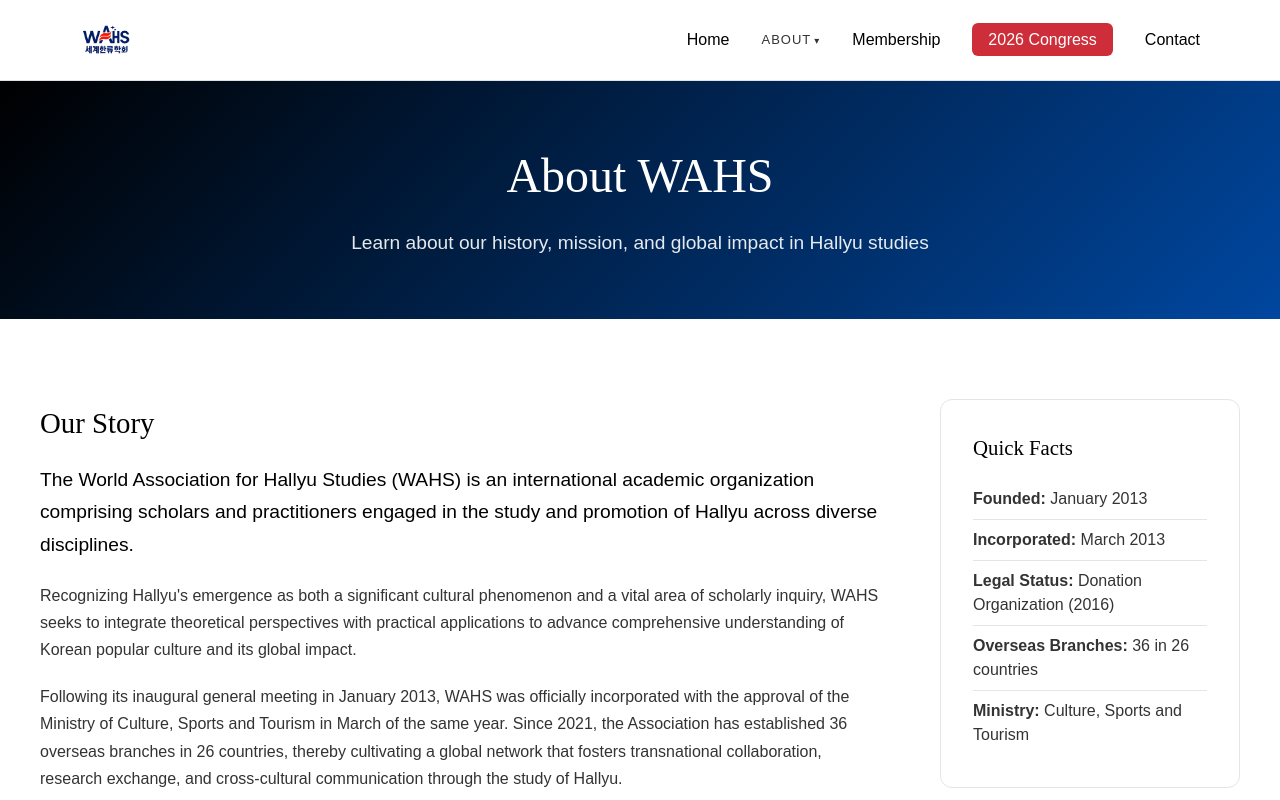
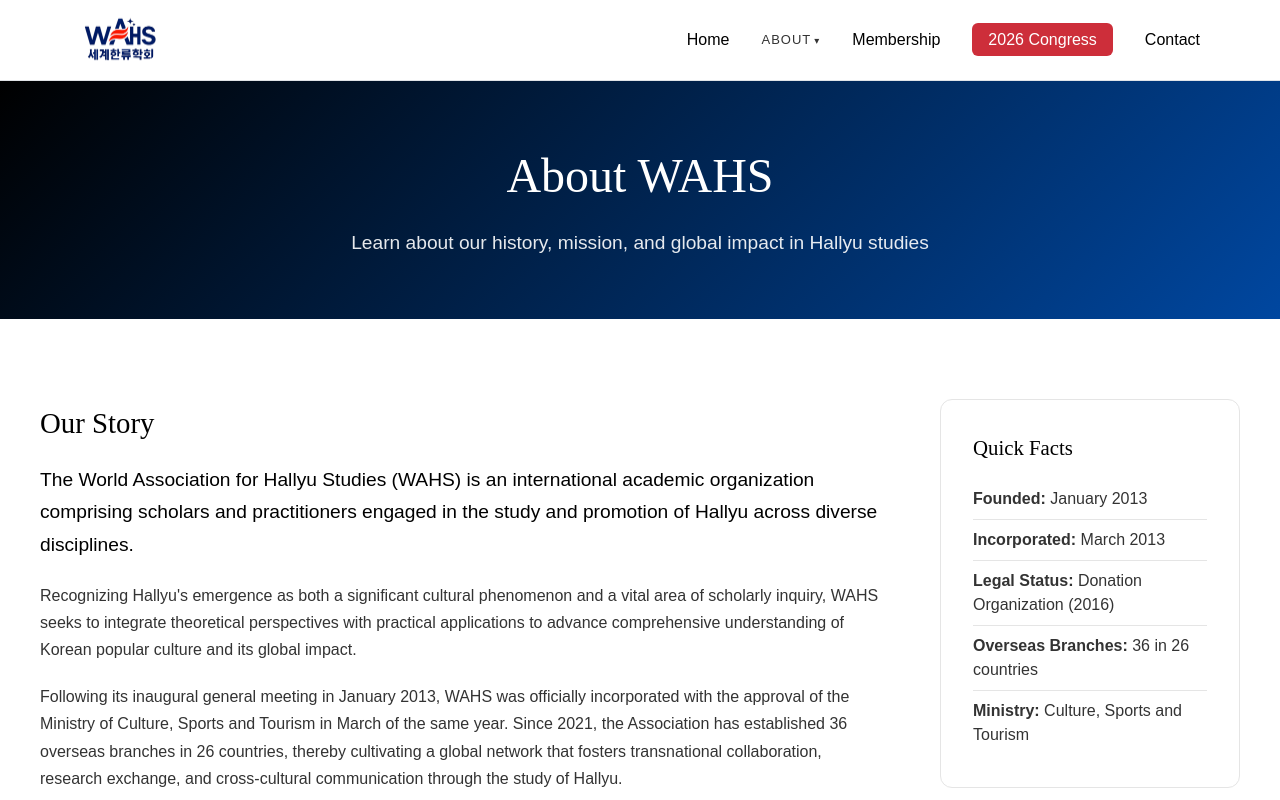
Before and after one commit to willfadeneva/WAHS, a Next.js app: page /about in a window 1280 px wide. Shown: the top 800 px of the page. Built offline with nearby package versions, Linux system fonts and the light colour scheme.

Commit message:
Bigger logo: 80px on both navs

```diff
--- a/src/components/MainNav.tsx
+++ b/src/components/MainNav.tsx
@@ -15,8 +15,8 @@ export default function MainNav() {
           <Image
             src="/wahs-logo.png"
             alt="WAHS"
-            width={52}
-            height={52}
+            width={80}
+            height={80}
             className="main-nav-logo"
           />
         </Link>
--- a/src/components/Nav.tsx
+++ b/src/components/Nav.tsx
@@ -9,7 +9,7 @@ export default function Nav({ year }: { year: number }) {
     <nav className="sticky-nav">
       <div className="sticky-nav-inner">
         <Link href={`/${year}`} className="sticky-nav-brand" style={{ display: 'flex', alignItems: 'center', gap: '10px' }}>
-          <img src="/wahs-logo.png" alt="WAHS" style={{ height: '52px', width: 'auto' }} />
+          <img src="/wahs-logo.png" alt="WAHS" style={{ height: '80px', width: 'auto' }} />
         </Link>
         <button className="nav-hamburger" onClick={() => setOpen(!open)} aria-label="Menu">
           <span className={`nav-hamburger-line${open ? ' open' : ''}`} />
```
